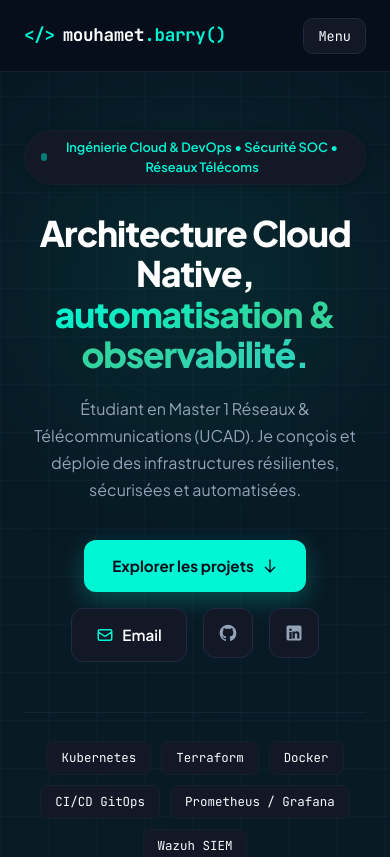
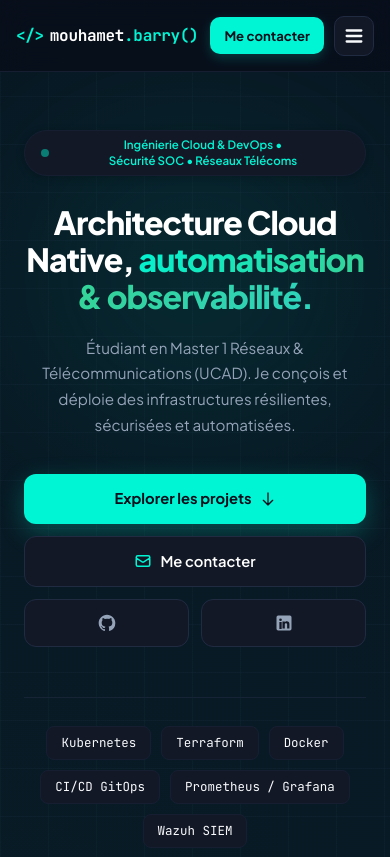
Before and after one commit to eMb0811/my_portfolio, a React (Vite) app: page / in a window 390 px wide. Shown: the top 857 px of the page. Built offline with nearby package versions, Linux system fonts and the light colour scheme.

Commit message:
fix(responsive): enhance 'Me contacter' button visibility and complete responsive layout across all breakpoints

```diff
--- a/src/components/Hero/Hero.jsx
+++ b/src/components/Hero/Hero.jsx
@@ -38,12 +38,13 @@ function Hero() {
               <path strokeLinecap="round" strokeLinejoin="round" strokeWidth="2" d="M19 14l-7 7m0 0l-7-7m7 7V3" />
             </svg>
           </a>
-          <a href="mailto:elhadjibarry2001@gmail.com" className={styles.secondaryBtn}>
+          <a href="#contact" className={styles.secondaryBtn}>
             <svg className={styles.mailIcon} fill="none" stroke="currentColor" viewBox="0 0 24 24">
               <path strokeLinecap="round" strokeLinejoin="round" strokeWidth="2" d="M3 8l7.89 5.26a2 2 0 002.22 0L21 8M5 19h14a2 2 0 002-2V7a2 2 0 00-2-2H5a2 2 0 00-2 2v10a2 2 0 002 2z" />
             </svg>
-            <span>Email</span>
+            <span>Me contacter</span>
           </a>
+          <div className={styles.socialGroup}>
             <a
               href="https://github.com/eMb0811"
               target="_blank"
@@ -65,6 +66,7 @@ function Hero() {
               <LinkedInIcon size={20} />
             </a>
           </div>
+        </div>
 
         {/* Tech tags strip */}
         <div className={styles.techStrip}>
--- a/src/components/Hero/Hero.module.css
+++ b/src/components/Hero/Hero.module.css
@@ -41,11 +41,14 @@
   border-radius: 9999px;
   background: var(--surface);
   border: 1px solid var(--border-subtle);
-  font-size: 0.8rem;
+  font-size: clamp(0.72rem, 2.8vw, 0.82rem);
   font-weight: 600;
   color: var(--accent);
   margin-bottom: 28px;
   box-shadow: 0 2px 8px rgba(0, 0, 0, 0.2);
+  max-width: 100%;
+  line-height: 1.4;
+  text-wrap: balance;
 }
 
 .badgePulse {
@@ -53,6 +56,7 @@
   height: 8px;
   border-radius: 9999px;
   background-color: var(--accent);
+  flex-shrink: 0;
   animation: pulse 2s cubic-bezier(0.4, 0, 0.6, 1) infinite;
 }
 
@@ -66,12 +70,13 @@
 }
 
 .title {
-  font-size: clamp(2.2rem, 5vw, 4rem);
+  font-size: clamp(2rem, 5.5vw, 4rem);
   font-weight: 800;
   color: #ffffff;
   letter-spacing: -0.03em;
   line-height: 1.15;
   margin-bottom: 20px;
+  word-break: break-word;
 }
 
 .breakLine {
@@ -91,7 +96,7 @@
 }
 
 .text {
-  font-size: clamp(1rem, 2vw, 1.15rem);
+  font-size: clamp(0.95rem, 2vw, 1.15rem);
   color: var(--text-muted);
   max-width: 650px;
   margin: 0 auto 36px;
@@ -100,8 +105,9 @@
 
 .actions {
   display: flex;
-  gap: 16px;
+  gap: 14px;
   flex-wrap: wrap;
+  align-items: center;
   justify-content: center;
   width: 100%;
 }
@@ -111,15 +117,16 @@
   align-items: center;
   justify-content: center;
   gap: 8px;
-  padding: 14px 28px;
+  padding: 13px 26px;
   border-radius: 12px;
   background: var(--accent);
   color: var(--bg);
   font-weight: 700;
-  font-size: 0.95rem;
+  font-size: 0.92rem;
   text-decoration: none;
   box-shadow: 0 8px 24px rgba(0, 245, 212, 0.25);
   transition: all 0.2s ease;
+  white-space: nowrap;
 }
 
 .primaryBtn:hover {
@@ -133,15 +140,16 @@
   align-items: center;
   justify-content: center;
   gap: 8px;
-  padding: 14px 24px;
+  padding: 13px 24px;
   border-radius: 12px;
   background: var(--surface);
   border: 1px solid var(--border);
   color: #ffffff;
   font-weight: 600;
-  font-size: 0.95rem;
+  font-size: 0.92rem;
   text-decoration: none;
   transition: all 0.2s ease;
+  white-space: nowrap;
 }
 
 .secondaryBtn:hover {
@@ -161,12 +169,18 @@
   color: var(--accent);
 }
 
+.socialGroup {
+  display: flex;
+  align-items: center;
+  gap: 10px;
+}
+
 .iconBtn {
   display: inline-flex;
   align-items: center;
   justify-content: center;
-  width: 50px;
-  height: 50px;
+  width: 48px;
+  height: 48px;
   border-radius: 12px;
   background: var(--surface);
   border: 1px solid var(--border);
@@ -179,6 +193,33 @@
   color: var(--accent);
   transform: translateY(-2px);
   background: rgba(0, 245, 212, 0.05);
+}
+
+@media (max-width: 540px) {
+  .actions {
+    flex-direction: column;
+    width: 100%;
+    gap: 12px;
+  }
+
+  .primaryBtn,
+  .secondaryBtn {
+    width: 100%;
+    max-width: 380px;
+    padding: 13px 20px;
+  }
+
+  .socialGroup {
+    width: 100%;
+    max-width: 380px;
+    justify-content: center;
+    gap: 12px;
+  }
+
+  .iconBtn {
+    flex: 1;
+    max-width: 180px;
+  }
 }
 
 .techStrip {
--- a/src/components/Navbar/Navbar.jsx
+++ b/src/components/Navbar/Navbar.jsx
@@ -20,7 +20,7 @@ function Navbar() {
           <span>mouhamet<span className={styles.brandAccent}>.barry()</span></span>
         </a>
 
-        {/* Availability Badge */}
+        {/* Availability Badge (shown only on wide desktop) */}
         <div className={styles.statusBadge}>
           <span className={styles.statusDotWrapper}>
             <span className={styles.statusPing}></span>
@@ -29,14 +29,30 @@ function Navbar() {
           <span>Disponible pour stage &amp; alternance</span>
         </div>
 
-        <button
-          onClick={() => setMenuOuvert(!menuOuvert)}
-          className={styles.toggle}
-          aria-label="Menu de navigation"
-        >
-          {menuOuvert ? '✕' : 'Menu'}
-        </button>
+        {/* Mobile quick actions (visible < 1024px) */}
+        <div className={styles.mobileControls}>
+          <a href="#contact" className={styles.mobileContactBtn}>
+            Me contacter
+          </a>
+          <button
+            onClick={() => setMenuOuvert(!menuOuvert)}
+            className={styles.toggle}
+            aria-label={menuOuvert ? 'Fermer le menu' : 'Ouvrir le menu'}
+            aria-expanded={menuOuvert}
+          >
+            {menuOuvert ? (
+              <svg className={styles.toggleIcon} viewBox="0 0 24 24" fill="none" stroke="currentColor">
+                <path strokeLinecap="round" strokeLinejoin="round" strokeWidth="2.5" d="M6 18L18 6M6 6l12 12" />
+              </svg>
+            ) : (
+              <svg className={styles.toggleIcon} viewBox="0 0 24 24" fill="none" stroke="currentColor">
+                <path strokeLinecap="round" strokeLinejoin="round" strokeWidth="2.5" d="M4 6h16M4 12h16M4 18h16" />
+              </svg>
+            )}
+          </button>
+        </div>
 
+        {/* Navigation links & desktop header buttons */}
         <div className={`${styles.navActions} ${menuOuvert ? styles.navActionsOpen : ''}`}>
           <ul className={styles.links}>
             {links.map((link) => (
@@ -57,7 +73,8 @@ function Navbar() {
               title="GitHub"
               aria-label="GitHub"
             >
-              <GitHubIcon size={20} />
+              <GitHubIcon size={19} />
+              <span className={styles.socialLabel}>GitHub</span>
             </a>
 
             <a
@@ -68,13 +85,14 @@ function Navbar() {
               title="LinkedIn"
               aria-label="LinkedIn"
             >
-              <LinkedInIcon size={20} />
+              <LinkedInIcon size={19} />
+              <span className={styles.socialLabel}>LinkedIn</span>
             </a>
 
             <a
               href="#contact"
               onClick={() => setMenuOuvert(false)}
-              className={styles.contactBtn}
+              className={styles.desktopContactBtn}
             >
               Me contacter
             </a>
--- a/src/components/Navbar/Navbar.module.css
+++ b/src/components/Navbar/Navbar.module.css
@@ -4,9 +4,9 @@
   left: 0;
   right: 0;
   z-index: 100;
-  background: rgba(8, 14, 27, 0.85);
-  backdrop-filter: blur(12px);
-  -webkit-backdrop-filter: blur(12px);
+  background: rgba(8, 14, 27, 0.88);
+  backdrop-filter: blur(14px);
+  -webkit-backdrop-filter: blur(14px);
   border-bottom: 1px solid var(--border-subtle);
   height: 72px;
 }
@@ -15,23 +15,37 @@
   display: flex;
   align-items: center;
   justify-content: space-between;
-  padding: 0 24px;
+  padding: 0 16px;
   max-width: var(--container);
   margin: 0 auto;
   height: 100%;
 }
 
+@media (min-width: 640px) {
+  .inner {
+    padding: 0 24px;
+  }
+}
+
 .brand {
   display: inline-flex;
   align-items: center;
-  gap: 8px;
+  gap: 6px;
   font-family: var(--font-mono);
   font-weight: 700;
-  font-size: 1.1rem;
+  font-size: 1rem;
   color: #ffffff;
   text-decoration: none;
   letter-spacing: -0.02em;
   transition: opacity 0.2s ease;
+  white-space: nowrap;
+}
+
+@media (min-width: 640px) {
+  .brand {
+    font-size: 1.1rem;
+    gap: 8px;
+  }
 }
 
 .brand:hover {
@@ -47,6 +61,7 @@
   color: var(--accent);
 }
 
+/* Status Badge - Only on wide screens */
 .statusBadge {
   display: none;
   align-items: center;
@@ -58,6 +73,13 @@
   font-size: 0.75rem;
   color: var(--text-dim);
   font-weight: 500;
+  white-space: nowrap;
+}
+
+@media (min-width: 1200px) {
+  .statusBadge {
+    display: inline-flex;
+  }
 }
 
 .statusDotWrapper {
@@ -95,14 +117,58 @@
   }
 }
 
+/* Mobile Controls (visible on screens < 1024px) */
+.mobileControls {
+  display: flex;
+  align-items: center;
+  gap: 10px;
+}
+
+@media (min-width: 1024px) {
+  .mobileControls {
+    display: none;
+  }
+}
+
+.mobileContactBtn {
+  display: inline-flex;
+  align-items: center;
+  justify-content: center;
+  padding: 8px 14px;
+  border-radius: 10px;
+  background: var(--accent);
+  color: var(--bg);
+  font-weight: 700;
+  font-size: 0.82rem;
+  text-decoration: none;
+  white-space: nowrap;
+  box-shadow: 0 4px 12px rgba(0, 245, 212, 0.2);
+  transition: all 0.2s ease;
+}
+
+@media (max-width: 360px) {
+  .mobileContactBtn {
+    padding: 6px 10px;
+    font-size: 0.75rem;
+  }
+}
+
+.mobileContactBtn:hover {
+  background: var(--accent-hover);
+  transform: translateY(-1px);
+}
+
 .toggle {
+  display: inline-flex;
+  align-items: center;
+  justify-content: center;
+  width: 40px;
+  height: 40px;
   background: var(--surface);
   border: 1px solid var(--border);
   border-radius: 10px;
   color: var(--text);
-  padding: 8px 14px;
-  font-family: var(--font-mono);
-  font-size: 0.85rem;
+  padding: 0;
   cursor: pointer;
   transition: all 0.2s ease;
 }
@@ -112,17 +178,29 @@
   color: var(--accent);
 }
 
+.toggleIcon {
+  width: 22px;
+  height: 22px;
+}
+
+/* Nav Actions Container */
 .navActions {
   display: none;
   flex-direction: column;
-  position: absolute;
+  position: fixed;
   top: 72px;
   left: 0;
   right: 0;
-  background: var(--surface);
+  background: rgba(8, 14, 27, 0.98);
+  backdrop-filter: blur(20px);
+  -webkit-backdrop-filter: blur(20px);
   border-bottom: 1px solid var(--border);
-  padding: 16px 24px;
-  gap: 16px;
+  padding: 24px 20px 32px;
+  gap: 20px;
+  max-height: calc(100vh - 72px);
+  overflow-y: auto;
+  box-shadow: 0 24px 48px rgba(0, 0, 0, 0.6);
+  z-index: 99;
 }
 
 .navActionsOpen {
@@ -140,80 +218,64 @@
 
 .navLink {
   display: block;
-  padding: 8px 12px;
-  border-radius: var(--radius);
-  color: var(--text-muted);
-  font-size: 0.9rem;
-  font-weight: 500;
+  padding: 12px 16px;
+  border-radius: 12px;
+  color: var(--text);
+  font-size: 1rem;
+  font-weight: 600;
   text-decoration: none;
-  transition: color 0.2s ease, background 0.2s ease;
+  background: rgba(18, 24, 38, 0.7);
+  border: 1px solid var(--border-subtle);
+  transition: all 0.2s ease;
 }
 
 .navLink:hover {
   color: var(--accent);
-  background: rgba(0, 245, 212, 0.06);
+  border-color: rgba(0, 245, 212, 0.4);
+  background: rgba(0, 245, 212, 0.08);
 }
 
 .headerButtons {
-  display: flex;
-  align-items: center;
+  display: grid;
+  grid-template-columns: 1fr 1fr;
   gap: 12px;
+  padding-top: 8px;
+  border-top: 1px solid var(--border-subtle);
 }
 
 .socialIcon {
   display: inline-flex;
   align-items: center;
   justify-content: center;
-  width: 40px;
-  height: 40px;
+  gap: 8px;
+  height: 44px;
   border-radius: 12px;
   background: var(--surface);
   border: 1px solid var(--border-subtle);
   color: var(--text-muted);
+  font-family: var(--font-mono);
+  font-size: 0.82rem;
+  font-weight: 500;
+  text-decoration: none;
   transition: all 0.2s ease;
 }
 
 .socialIcon:hover {
   border-color: rgba(0, 245, 212, 0.5);
   color: var(--accent);
-  transform: translateY(-1px);
+  background: rgba(0, 245, 212, 0.05);
 }
 
-.iconSvg {
-  width: 20px;
-  height: 20px;
+.socialLabel {
+  display: inline;
 }
 
-.contactBtn {
-  display: inline-flex;
-  align-items: center;
-  justify-content: center;
-  padding: 9px 18px;
-  border-radius: 12px;
-  background: var(--accent);
-  color: var(--bg);
-  font-weight: 700;
-  font-size: 0.88rem;
-  text-decoration: none;
-  box-shadow: 0 4px 14px rgba(0, 245, 212, 0.2);
-  transition: all 0.2s ease;
+.desktopContactBtn {
+  display: none;
 }
 
-.contactBtn:hover {
-  background: var(--accent-hover);
-  box-shadow: 0 6px 20px rgba(0, 245, 212, 0.35);
-  transform: translateY(-1px);
-}
-
-@media (min-width: 768px) {
-  .statusBadge {
-    display: inline-flex;
-  }
-
-  .toggle {
-    display: none;
-  }
-
+/* Desktop Styles (>= 1024px) */
+@media (min-width: 1024px) {
   .navActions {
     display: flex;
     position: static;
@@ -222,12 +284,72 @@
     background: transparent;
     border: none;
     padding: 0;
-    gap: 28px;
+    gap: 32px;
+    max-height: none;
+    overflow-y: visible;
+    box-shadow: none;
   }
 
   .links {
     flex-direction: row;
     align-items: center;
-    gap: 16px;
+    gap: 18px;
+  }
+
+  .navLink {
+    display: inline-block;
+    padding: 8px 12px;
+    border-radius: var(--radius);
+    color: var(--text-muted);
+    font-size: 0.9rem;
+    font-weight: 500;
+    background: transparent;
+    border: none;
+  }
+
+  .navLink:hover {
+    color: var(--accent);
+    background: rgba(0, 245, 212, 0.06);
+  }
+
+  .headerButtons {
+    display: flex;
+    align-items: center;
+    gap: 10px;
+    padding-top: 0;
+    border-top: none;
+    width: auto;
+  }
+
+  .socialIcon {
+    width: 38px;
+    height: 38px;
+    padding: 0;
+  }
+
+  .socialLabel {
+    display: none;
+  }
+
+  .desktopContactBtn {
+    display: inline-flex;
+    align-items: center;
+    justify-content: center;
+    padding: 9px 18px;
+    border-radius: 12px;
+    background: var(--accent);
+    color: var(--bg);
+    font-weight: 700;
+    font-size: 0.88rem;
+    text-decoration: none;
+    white-space: nowrap;
+    box-shadow: 0 4px 14px rgba(0, 245, 212, 0.2);
+    transition: all 0.2s ease;
+  }
+
+  .desktopContactBtn:hover {
+    background: var(--accent-hover);
+    box-shadow: 0 6px 20px rgba(0, 245, 212, 0.35);
+    transform: translateY(-1px);
   }
 }
--- a/src/index.css
+++ b/src/index.css
@@ -35,6 +35,7 @@
 
 html {
   scroll-behavior: smooth;
+  overflow-x: hidden;
 }
 
 body {
@@ -50,6 +51,15 @@ body {
   font-family: var(--font-body);
   line-height: 1.6;
   overflow-x: hidden;
+}
+
+section,
+header[id] {
+  scroll-margin-top: 80px;
+}
+
+img, svg {
+  max-width: 100%;
 }
 
 h1, h2, h3, h4 {
```
Also changed, not shown: src/components/About/About.module.css (+46 -0 lines), src/components/Contact/Contact.module.css (+35 -1 lines), src/components/Footer/Footer.module.css (+11 -0 lines), src/components/Projects/ProjectCard.module.css (+16 -0 lines), src/components/Projects/Projects.module.css (+16 -1 lines), src/components/Skills/SkillItem.module.css (+20 -0 lines), src/components/Skills/Skills.module.css (+26 -1 lines). Lines whose indentation alone changed are shown as unchanged.
